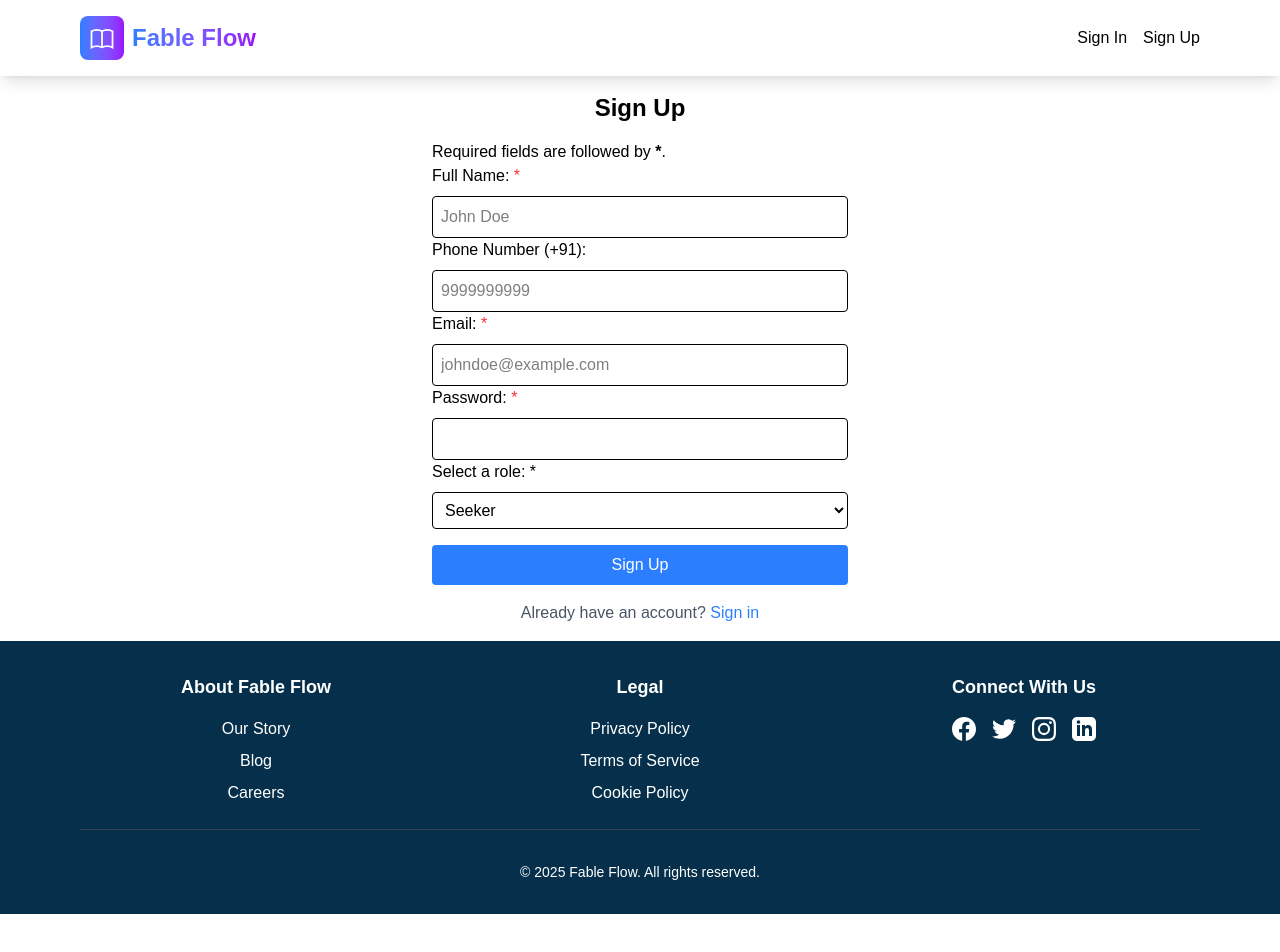
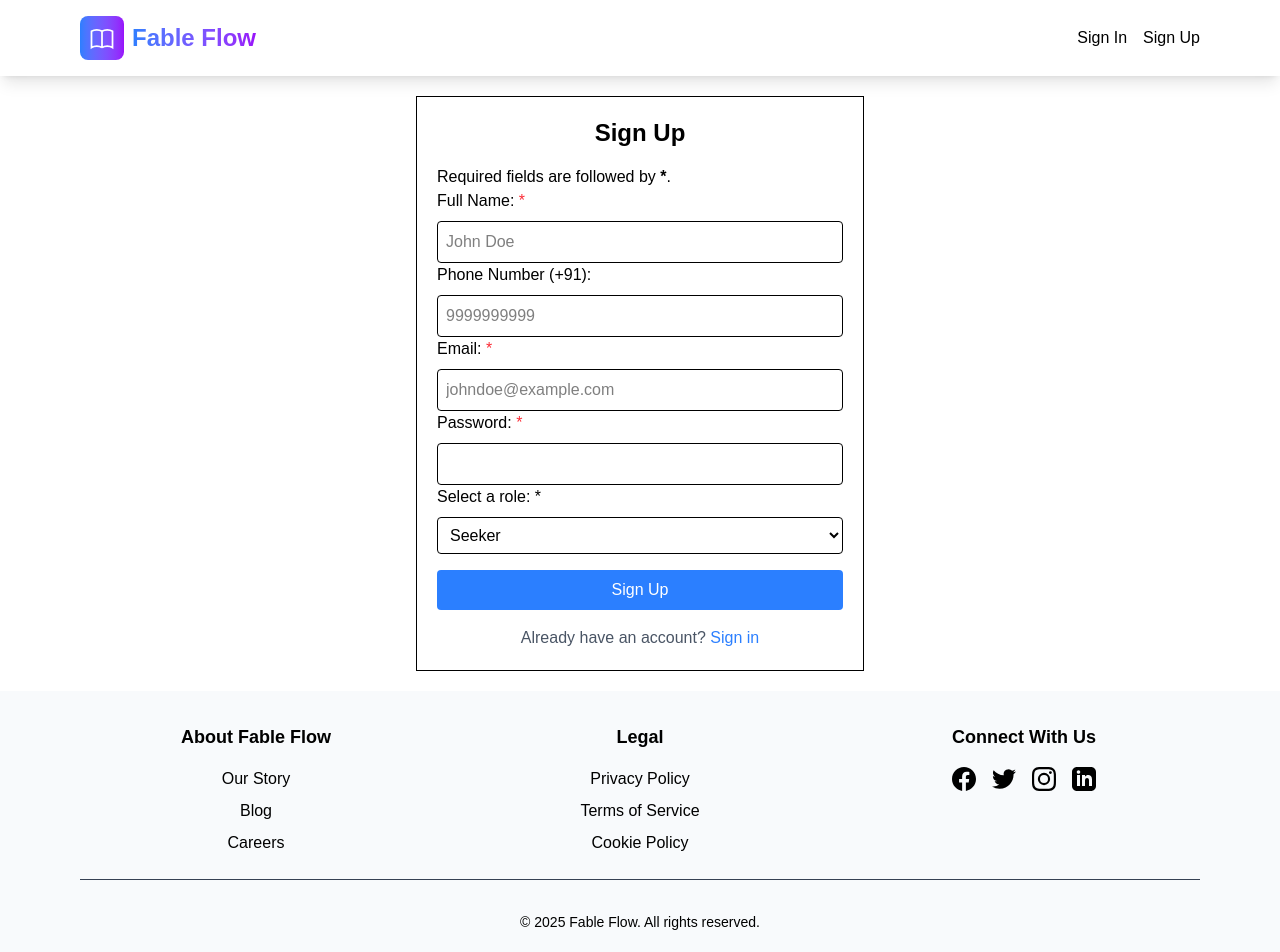
Before and after one commit to 4bdullah7eeshan/shelf-p2p-book-exchange-portal, a Next.js app in the folder frontend/: page /sign-up in a window 1280 px wide. Shown: the top 952 px of the page. Before the commit the page ends 914 px from the top, so only its background shows below. Built offline with nearby package versions, Linux system fonts and the light colour scheme.

Commit message:
feat: improve coloring

```diff
--- a/frontend/src/app/page.js
+++ b/frontend/src/app/page.js
@@ -18,7 +18,7 @@ export default function Home() {
       {/* Hero Section */}
       <section className="text-center py-20 px-4">
         <div className="max-w-4xl mx-auto">
-          <h1 className="text-5xl font-bold text-blue-600 mb-6">
+          <h1 className="text-5xl font-bold text-blue-600 mb-6 bg-gradient-to-r from-blue-500 to-purple-600 bg-clip-text text-transparent">
             Welcome to Fable Flow
           </h1>
           <p className="text-xl text-gray-600 mb-8">
--- a/frontend/src/app/sign-in/page.js
+++ b/frontend/src/app/sign-in/page.js
@@ -48,7 +48,7 @@ export default function SignIn() {
     };
 
     return (
-        <div className="max-w-md mx-auto p-4">
+        <div className="max-w-md mx-auto p-5 m-5 border">
             <h1 className="text-2xl text-center font-bold mb-4">Sign In</h1>
             {error && <div className="text-red-500 mb-4 p-2 rounded bg-red-50">{error}</div>}
 
--- a/frontend/src/app/sign-up/page.js
+++ b/frontend/src/app/sign-up/page.js
@@ -46,7 +46,7 @@ export default function SignUp() {
     };
 
     return (
-        <div className="max-w-md mx-auto p-4">
+        <div className="max-w-md mx-auto p-5 m-5 border">
             <h1 className="text-2xl text-center font-bold mb-4">Sign Up</h1>
             {error && <div className="text-red-500 mb-4">{error}</div>}
 
--- a/frontend/src/components/Footer.jsx
+++ b/frontend/src/components/Footer.jsx
@@ -1,6 +1,6 @@
 export default function Footer() {
     return (
-      <footer className="bg-sky-950 text-white mt-auto">
+      <footer className="bg-slate-50 text-black mt-auto">
         <div className="max-w-6xl mx-auto px-4 py-8">
           <div className="grid grid-cols-1 md:grid-cols-3 gap-8 mb-6">
             {/* About Section */}
```
